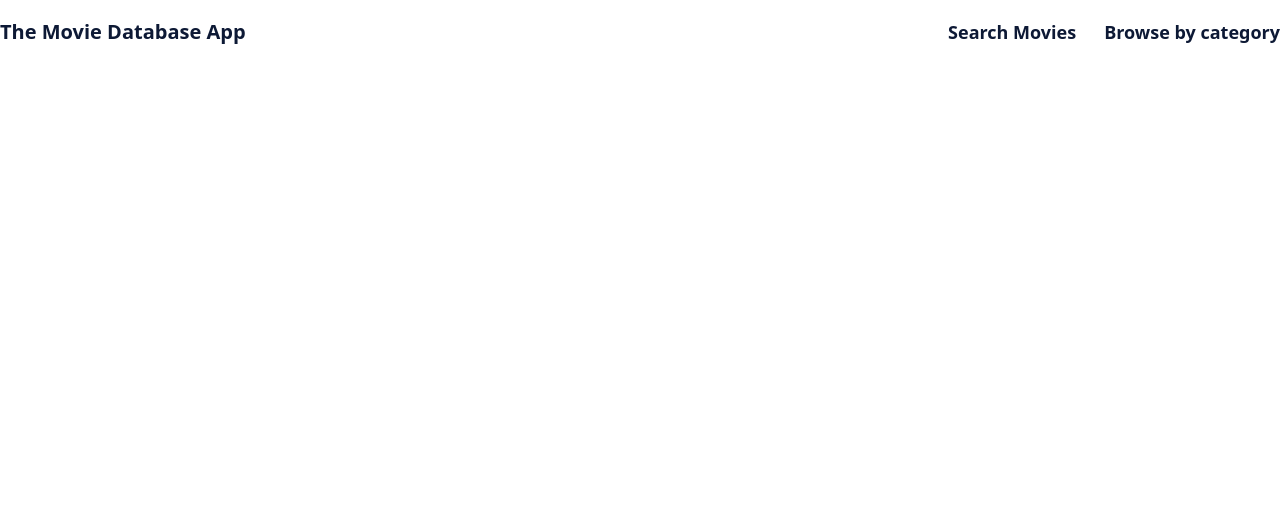
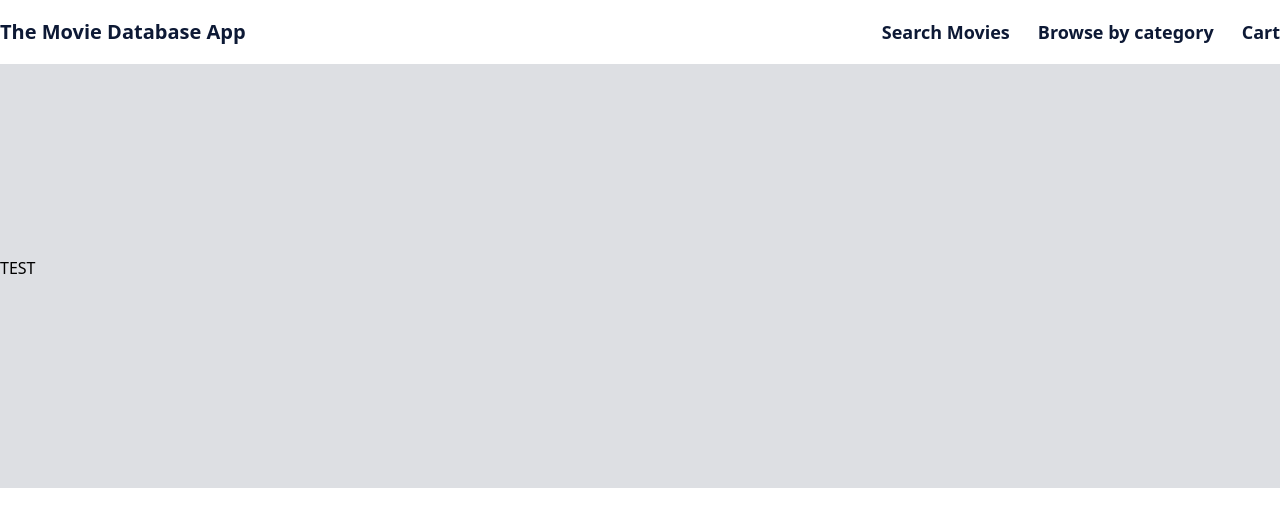
Before and after one commit to leotocca/capitole-technical-test, a Vue app: page /cart in a window 1280 px wide. Shown: the top 526 px of the page. Built offline with nearby package versions, Linux system fonts and the light colour scheme.

Commit message:
Created basic cart setup, view and routing

```diff
--- a/src/components/Universal/Navbar.vue
+++ b/src/components/Universal/Navbar.vue
@@ -13,9 +13,14 @@
 					>Search Movies</router-link
 				>
 				<router-link
-					class="font-bold text-lg text-blue-900 border-b-2 border-transparent hover:text-blue-500 hover:border-blue-500 transition-all duration-300"
+					class="font-bold text-lg text-blue-900 border-b-2 border-transparent hover:text-blue-500 hover:border-blue-500 transition-all duration-300 mr-7"
 					to="/"
 					>Browse by category</router-link
+				>
+				<router-link
+					class="font-bold text-lg text-blue-900 border-b-2 border-transparent hover:text-blue-500 hover:border-blue-500 transition-all duration-300"
+					to="/cart"
+					>Cart</router-link
 				>
 			</div>
 		</div>
--- /dev/null
+++ b/src/pages/Cart.vue
@@ -0,0 +1,23 @@
+<template>
+	<div class="w-full pt-32 pb-20 bg-navy-100">
+		<h1 class="my-32">TEST</h1>
+	</div>
+</template>
+<script>
+// import Movie from "../components/Categories/Movie.vue";
+// import Vue3Lottie from "vue3-lottie";
+// import SpinnerAnimation from "../components/Lottie/spinner.json";
+
+export default {
+	components: {
+		// Movie,
+		// Vue3Lottie,
+	},
+	data() {
+		return {};
+	},
+	methods: {},
+	mounted() {},
+};
+</script>
+<style scoped></style>
--- a/src/routes/index.js
+++ b/src/routes/index.js
@@ -1,5 +1,6 @@
 import { createRouter, createWebHistory } from "vue-router";
 import Home from "../pages/Home.vue";
+import Cart from "../pages/Cart.vue";
 import Search from "../pages/Search.vue";
 import Category from "../pages/Category.vue";
 import MovieDetail from "../pages/MovieDetail.vue";
@@ -7,6 +8,7 @@ import SearchResults from "../pages/SearchResults.vue";
 
 const routes = [
 	{ path: "/", component: Home },
+	{ path: "/cart", component: Cart },
 	{ path: "/search", component: Search },
 	{ path: "/category/:category", component: Category },
 	{ path: "/movie-detail/:id", component: MovieDetail },
```
